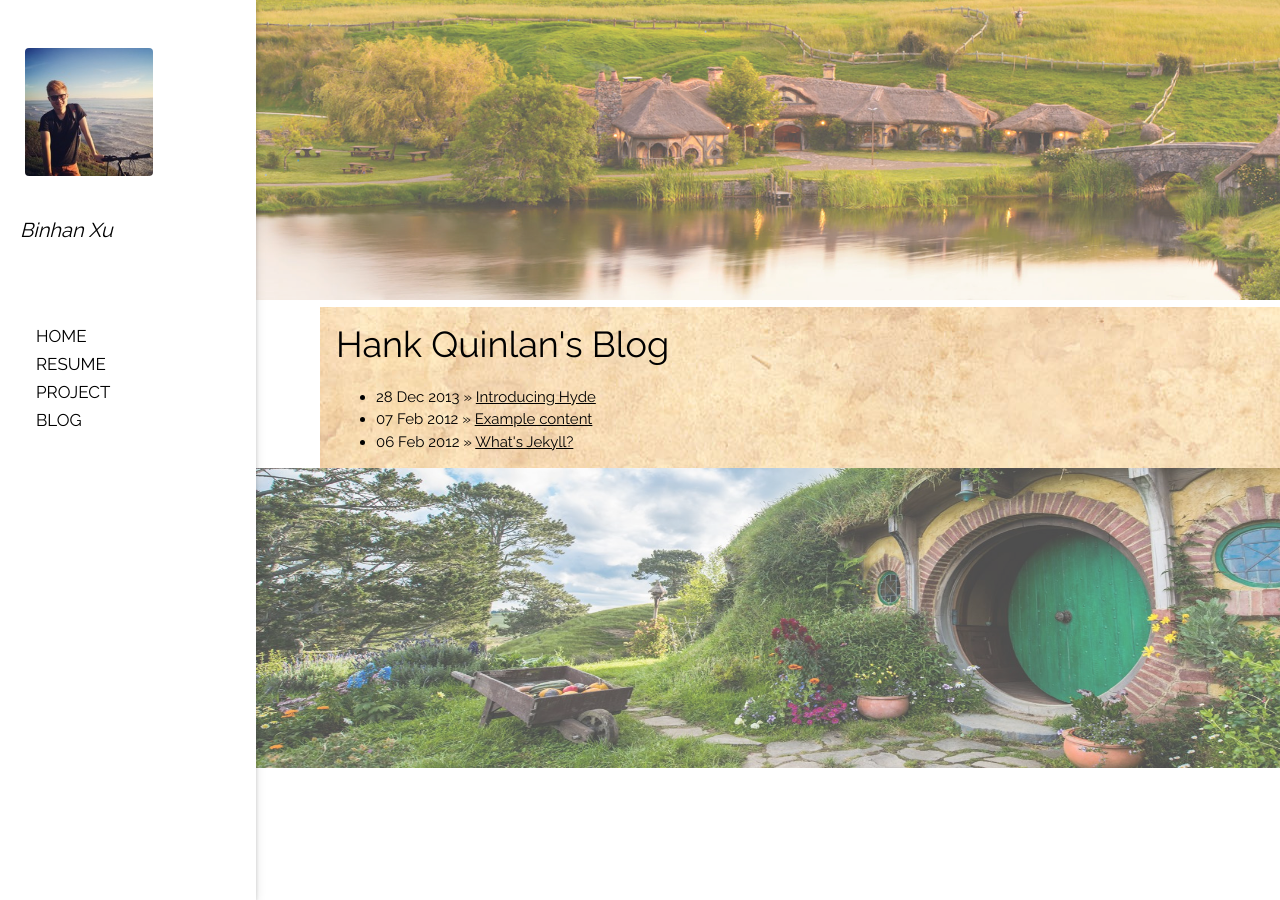
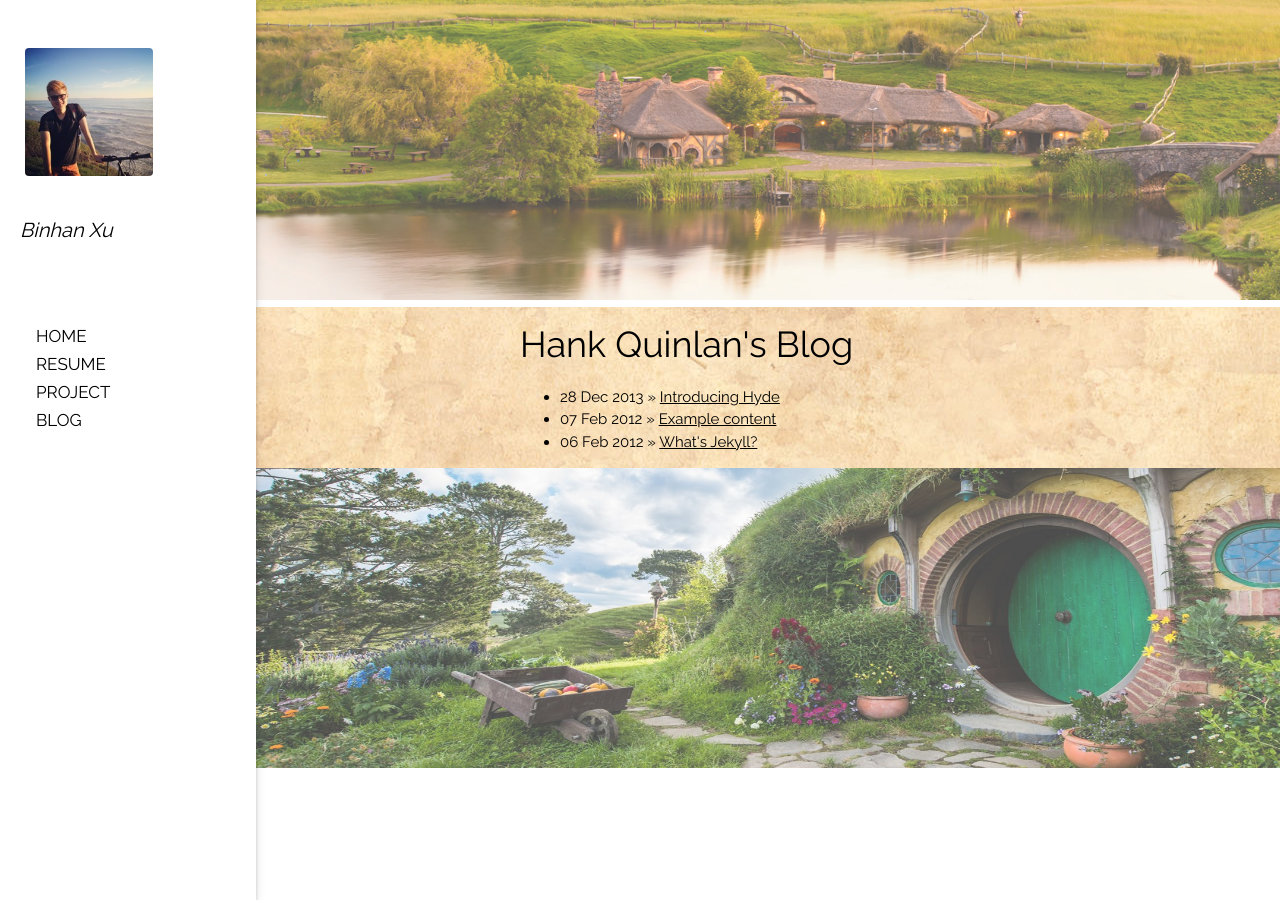
Before and after one commit to binhanxu/binhanxu.github.io, a Jekyll site: the page built from index.html, in a window 1280 px wide. Built offline with Jekyll 4.4.1, drawn with Linux system fonts in a browser that asks for light colours; nearby versions of some CDN libraries.

Commit message:
Update default.html

```diff
--- a/_layouts/default.html
+++ b/_layouts/default.html
@@ -35,9 +35,11 @@ html,body,h1,h2,h3,h4,h5 {font-family: "Raleway", sans-serif}
   </div>
 </div>
 
-<div style="margin-left:25%">
+<div style="margin-left:20%">
 <div class="w3-container">
+      <div style="margin-left:25%">
       {{ content }}
+      </div>
 </div>
 </div>
 
```
